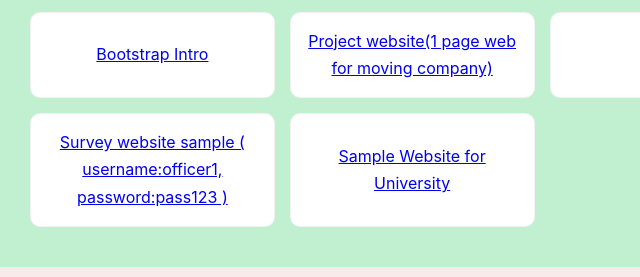
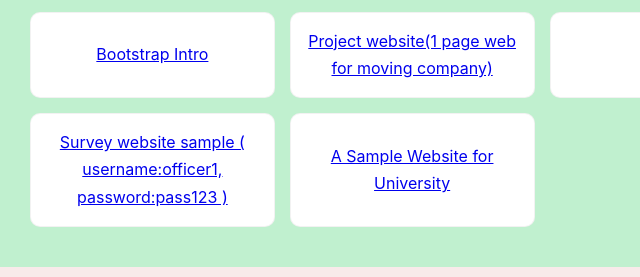
Before and after one commit to Mohammed-Roman-Hosen/html-portfolio-capstone-project-2-personal-site-2, a plain HTML site: page index.html in a window 1280 px wide. Shown: the part 1981-2258 px from the top of the page, 98-738 px from the left. Drawn offline with Linux system fonts and the light colour scheme.

Commit message:
Update index.html

```diff
--- a/index.html
+++ b/index.html
@@ -345,7 +345,7 @@
                 <a href="./solution1.html" class="project-card">TinDog</a>
                 <a href="https://my-first-user-interface-design-visual.my.canva.site/" class="project-card">Hotel UI Design</a>
                 <a href="https://script.google.com/macros/s/AKfycbyw6PrBY_1qDwDqWCf5HziBCJJR3EImXxsp3dP-ptbRWeljM8YuXbdnh0zuVr7O6IeO/exec" class="project-card">Survey website sample ( username:officer1, password:pass123 )</a>
-                <a href="https://script.google.com/macros/s/AKfycbyzudQlSjbf3n65Ueq1cidGWE9e6i3NUKWbQkKY73un8VG4mKGGVZ1pNDMxotn-H1vC/exec" class="project-card">Sample Website for University</a>
+                <a href="https://script.google.com/macros/s/AKfycbyzudQlSjbf3n65Ueq1cidGWE9e6i3NUKWbQkKY73un8VG4mKGGVZ1pNDMxotn-H1vC/exec" class="project-card">A Sample Website for University</a>
             </div>
         </section>
 
```
